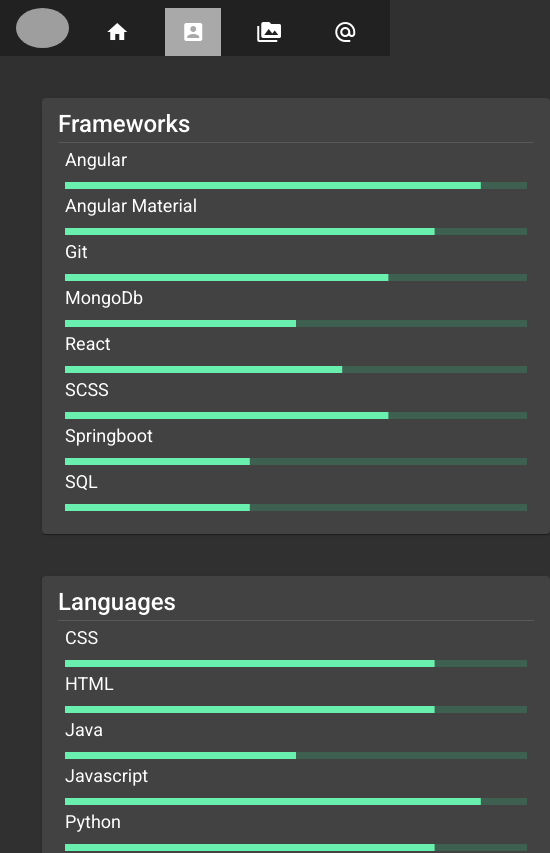
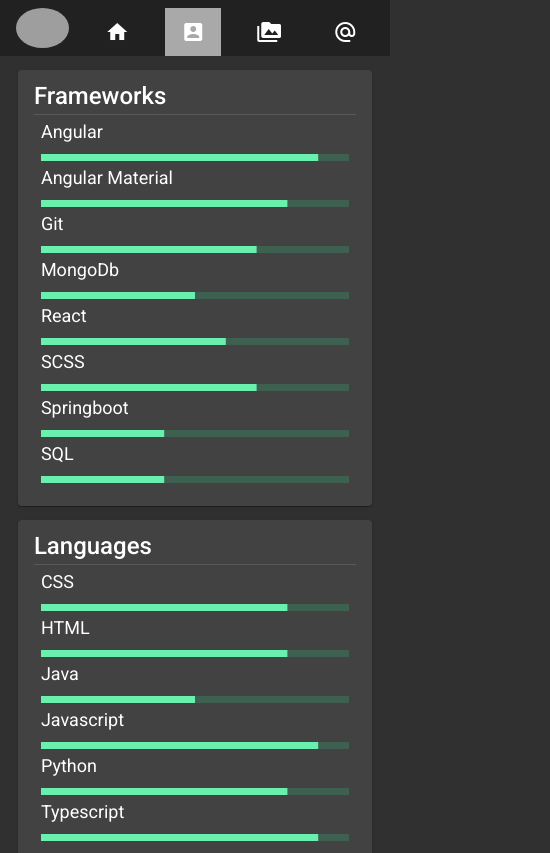
Before and after one commit to jaaguil2/portfolio, an Angular app: page /about-me in a window 390 px wide. Shown: the top 853 px of the page, 550 px wide, since content can reach past the window. Built offline with nearby package versions, Linux system fonts and the light colour scheme; grey boxes are pictures that could not be loaded.

Commit message:
about me stylling for mobile

```diff
--- a/src/app/pages/about-me/about-me.component.html
+++ b/src/app/pages/about-me/about-me.component.html
@@ -1,13 +1,27 @@
-<div class="container">
-  <mat-card *ngFor="let card of cards">
+<div class="card-container">
+  <mat-card *ngFor="let card of cards" class="card">
     <mat-card-title>{{ card | titlecase }}</mat-card-title>
     <mat-divider [inset]="true"></mat-divider>
     <mat-card-content>
       <ng-container [ngSwitch]="card">
-        <about-me-list *ngSwitchCase="'proficiencies'" [type]="card" [list]="proficiencies"></about-me-list>
-        <about-me-list *ngSwitchCase="'education'" [type]="card" [list]="education"></about-me-list>
-        <about-me-bar *ngSwitchCase="'frameworks'" [list]="frameworks"></about-me-bar>
-        <about-me-bar *ngSwitchCase="'languages'" [list]="languages"></about-me-bar>
+        <about-me-list
+          *ngSwitchCase="'proficiencies'"
+          [type]="card"
+          [list]="proficiencies"
+        ></about-me-list>
+        <about-me-list
+          *ngSwitchCase="'education'"
+          [type]="card"
+          [list]="education"
+        ></about-me-list>
+        <about-me-bar
+          *ngSwitchCase="'frameworks'"
+          [list]="frameworks"
+        ></about-me-bar>
+        <about-me-bar
+          *ngSwitchCase="'languages'"
+          [list]="languages"
+        ></about-me-bar>
       </ng-container>
     </mat-card-content>
   </mat-card>
--- a/src/app/pages/about-me/about-me.component.scss
+++ b/src/app/pages/about-me/about-me.component.scss
@@ -1,9 +1,12 @@
-$gap: 3em;
+.card-container {
+  display: flex;
+  flex-direction: column;
+  padding: 1em;
+  gap: 1em;
+  align-items: center;
 
-.container {
-  display: flex;
-  flex-wrap: wrap;
-  padding: $gap;
-  gap: $gap;
-  align-items: flex-start;
+  .card {
+    min-width: 89%;
+    max-width: 90%;
+  }
 }
--- a/src/app/pages/about-me/about-me.component.ts
+++ b/src/app/pages/about-me/about-me.component.ts
@@ -1,5 +1,5 @@
 import { CommonModule } from '@angular/common';
-import { Component } from '@angular/core';
+import { Component, OnInit } from '@angular/core';
 import { BarComponent } from './components/bar/bar.component';
 import { ListComponent } from './components/list/list.component';
 import {
@@ -11,6 +11,8 @@
 import { Institute, Knowledge, Skill } from './models/about-me.interface';
 import { MatCardModule } from '@angular/material/card';
 import { MatDividerModule } from '@angular/material/divider';
+import { LayoutService } from 'src/app/services/layout.service';
+import { Layout } from 'src/app/models/layout.model';
 
 @Component({
   standalone: true,
@@ -25,7 +27,7 @@
   templateUrl: './about-me.component.html',
   styleUrls: ['./about-me.component.scss'],
 })
-export class AboutMeComponent {
+export class AboutMeComponent implements OnInit {
   public readonly proficiencies: Knowledge[] = [...PROFICIENCIES].sort(
     this.alphaSort
   );
@@ -33,7 +35,22 @@
   public readonly frameworks: Skill[] = [...FRAMEWORKS].sort(this.alphaSort);
   public readonly languages: Skill[] = [...LANGUAGES].sort(this.alphaSort);
 
-  cards: string[] = ['frameworks', 'languages', 'proficiencies', 'education'];
+  public readonly cards: string[] = [
+    'frameworks',
+    'languages',
+    'proficiencies',
+    'education',
+  ];
+
+  layout!: Layout;
+
+  constructor(private layoutService: LayoutService) {}
+
+  ngOnInit(): void {
+    this.layoutService.getLayout().subscribe((layout: Layout) => {
+      this.layout = layout;
+    });
+  }
 
   alphaSort(a: any, b: any): number {
     const nameA = a.name.toUpperCase();
--- a/src/app/pages/about-me/components/bar/bar.component.scss
+++ b/src/app/pages/about-me/components/bar/bar.component.scss
@@ -1,9 +1,7 @@
 $bar-height: 0.5em;
-$bar-width: 33em;
-$margins: 0.5em;
+$margins: .5em;
 
 .bar-container {
-  width: $bar-width;
   margin: $margins;
 
   .header-text {
```
Also changed, not shown: src/app/pages/about-me/components/list/list.component.scss (line endings or trailing spaces).
